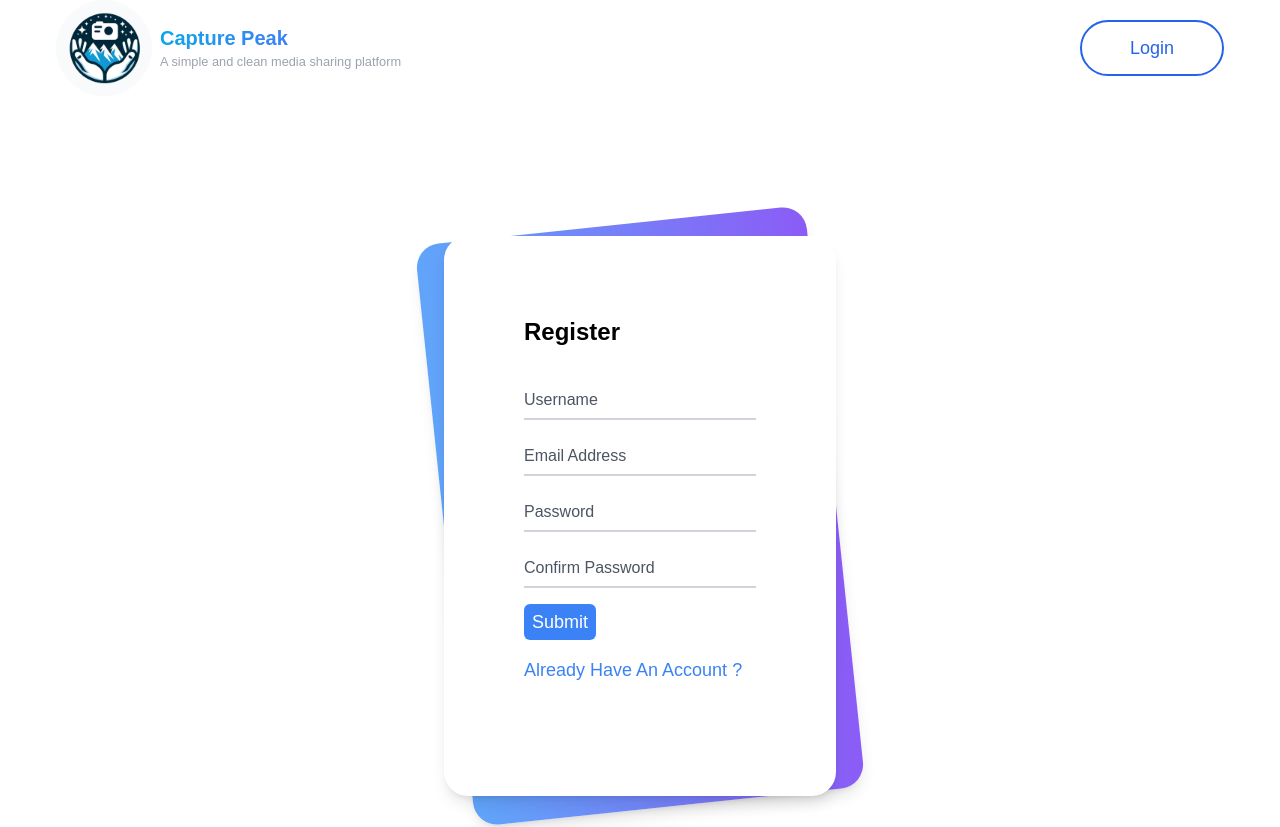
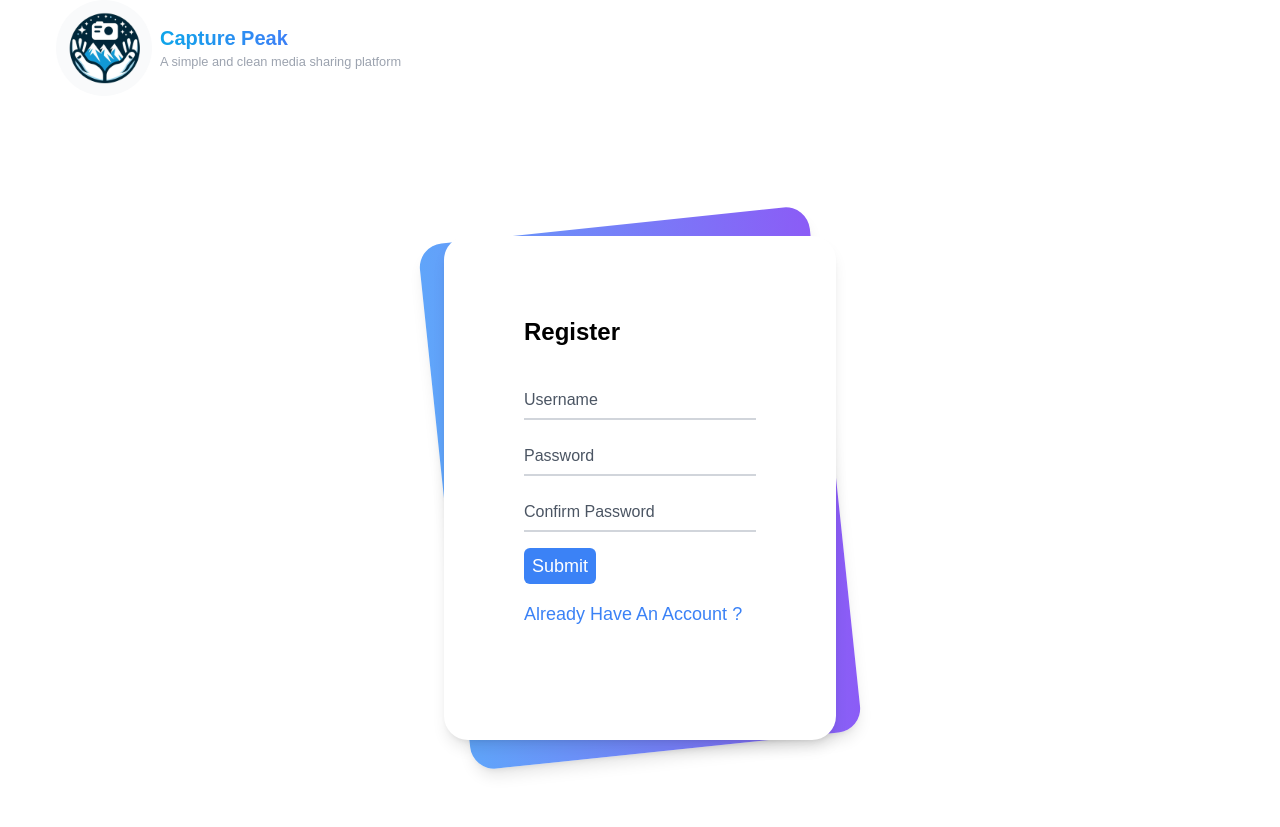
Before and after one commit to Mahmoudk3m/CapturePeak-web-frontend, a React (Vite) app: page /register in a window 1280 px wide. Shown: the top 827 px of the page. Built offline with nearby package versions, Linux system fonts and the light colour scheme.

Commit message:
fix: Refactor authentication feature

```diff
--- a/src/Shared/Layout/Header.tsx
+++ b/src/Shared/Layout/Header.tsx
@@ -1,7 +1,13 @@
-import { Link } from "react-router-dom";
+import { Link, useLocation } from "react-router-dom";
 import Navbar from "./Navbar";
 
 export default function Header() {
+  const location = useLocation();
+
+  const isNavbarHidden = () => {
+    return location.pathname === "/login" || location.pathname === "/register";
+  };
+
   return (
     <header className="w-full">
       <div className="container">
@@ -16,7 +22,7 @@ export default function Header() {
                 <small className="text-gray-400">A simple and clean media sharing platform</small>
               </div>
             </div>
-            <Navbar />
+            {!isNavbarHidden() && <Navbar />}
           </div>
         </div>
       </div>
--- a/src/features/auth/components/LoginForm.tsx
+++ b/src/features/auth/components/LoginForm.tsx
@@ -13,7 +13,7 @@ export default function LoginForm() {
     formState: { errors }
   } = useForm({ resolver: yupResolver(loginSchema) });
 
-  const onSubmit = (data: AuthTypes.LoginPayload) => {
+  const onSubmit = (data: AuthTypes.Payload) => {
     console.log(data);
   };
 
@@ -24,16 +24,16 @@ export default function LoginForm() {
     >
       <div className="relative">
         <input
-          id="email"
+          id="username"
           type="text"
           className="peer placeholder-transparent h-10 w-full border-b-2 border-gray-300 text-gray-900 focus:outline-none focus:borer-rose-600"
-          placeholder="Email address"
-          {...register("email")}
+          placeholder="Username"
+          {...register("username")}
         />
         <label className="absolute left-0 -top-3.5 text-gray-600 text-sm peer-placeholder-shown:text-base peer-placeholder-shown:text-gray-440 peer-placeholder-shown:top-2 transition-all peer-focus:-top-3.5 peer-focus:text-gray-600 peer-focus:text-sm">
-          Email Address
+          Username
         </label>
-        {errors.email?.message && <ErrorMessage message={errors.email.message} />}
+        {errors.username?.message && <ErrorMessage message={errors.username.message} />}
       </div>
       <div className="relative">
         <input
--- a/src/features/auth/components/RegisterForm.tsx
+++ b/src/features/auth/components/RegisterForm.tsx
@@ -12,7 +12,7 @@ export default function RegisterForm() {
     formState: { errors }
   } = useForm({ resolver: yupResolver(registerSchema) });
 
-  const onSubmit = (data: AuthTypes.RegisterPayload) => {
+  const onSubmit = (data: AuthTypes.Payload) => {
     console.log(data);
   };
 
@@ -33,20 +33,6 @@ export default function RegisterForm() {
           Username
         </label>
         {errors.username?.message && <ErrorMessage message={errors.username.message} />}
-      </div>
-
-      <div className="relative">
-        <input
-          id="email"
-          type="text"
-          className="peer placeholder-transparent h-10 w-full border-b-2 border-gray-300 text-gray-900 focus:outline-none focus:borer-rose-600"
-          placeholder="Email address"
-          {...register("email")}
-        />
-        <label className="absolute left-0 -top-3.5 text-gray-600 text-sm peer-placeholder-shown:text-base peer-placeholder-shown:text-gray-440 peer-placeholder-shown:top-2 transition-all peer-focus:-top-3.5 peer-focus:text-gray-600 peer-focus:text-sm">
-          Email Address
-        </label>
-        {errors.email?.message && <ErrorMessage message={errors.email.message} />}
       </div>
       <div className="relative">
         <input
--- a/src/features/auth/schemas/login.ts
+++ b/src/features/auth/schemas/login.ts
@@ -1,7 +1,7 @@
 import * as yup from "yup";
 
 const loginSchema = yup.object().shape({
-  email: yup.string().email().required("Email is required"),
+  username: yup.string().required("Username is required"),
   password: yup.string().min(8, "Password must be at least 8 characters").required("Password is required")
 });
 
--- a/src/features/auth/schemas/register.ts
+++ b/src/features/auth/schemas/register.ts
@@ -2,7 +2,6 @@ import * as yup from "yup";
 
 const registerSchema = yup.object().shape({
   username: yup.string().required("Username is required"),
-  email: yup.string().email().required("Email is required"),
   password: yup.string().min(8, "Password must be at least 8 characters").required("Password is required"),
   confirmPassword: yup
     .string()
--- a/src/features/auth/types/index.d.ts
+++ b/src/features/auth/types/index.d.ts
@@ -1,12 +1,5 @@
 declare namespace AuthTypes {
-  interface AuthState {
-    user: User | null;
-    loading: boolean;
-    error: string | null;
-  }
-
   interface User {
-    email: string;
     token: string;
     username: string;
     image: string;
@@ -16,17 +9,9 @@ declare namespace AuthTypes {
     user: User;
   }
 
-  interface LoginPayload {
-    user: {
-      email: string;
-      password: string;
-    };
-  }
-
-  interface RegisterPayload {
+  interface Payload {
     user: {
       username: string;
-      email: string;
       password: string;
     };
   }
```
